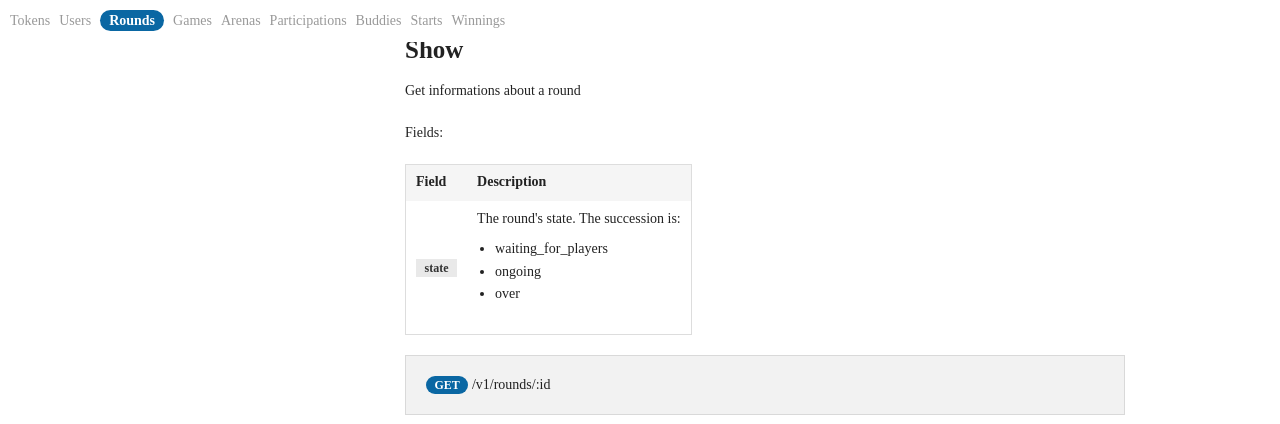
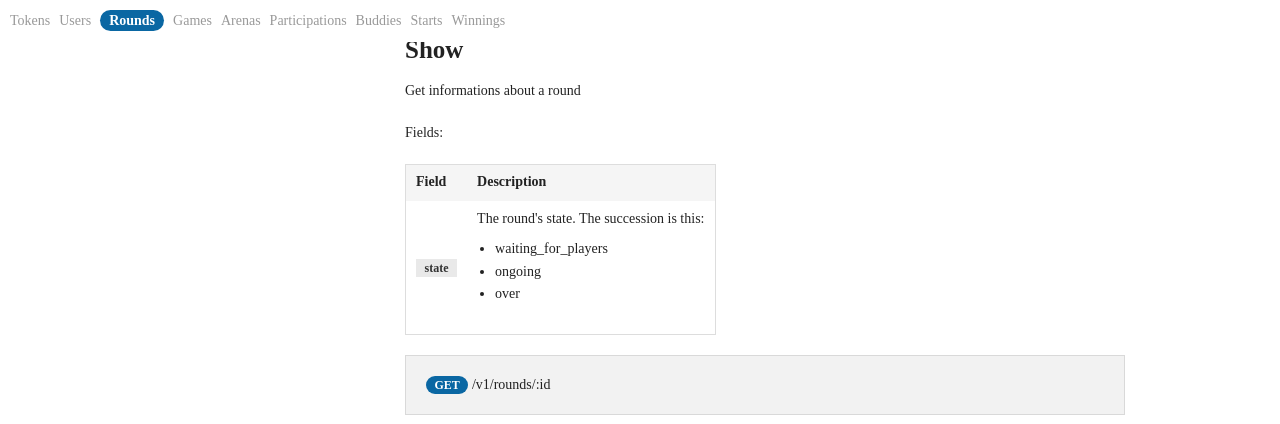
Before and after one commit to matteodepalo/playround-developer, a Jekyll site: the page built from index.html, in a window 1280 px wide and 900 px high, scrolled down 5221 px. Shown: the top 424 px of the window. Built offline with Jekyll 4.4.1, drawn with Linux system fonts in a browser that asks for light colours; some web fonts are replaced.

Commit message:
Improved copy

```diff
--- a/_includes/rounds.html
+++ b/_includes/rounds.html
@@ -101,7 +101,7 @@
     <tbody>
       <tr>
         <td><span class="parameter">state</span></td>
-        <td>The round's state. The succession is:
+        <td>The round's state. The succession is this:
           <ul>
             <li>waiting_for_players</li>
             <li>ongoing</li>
```
